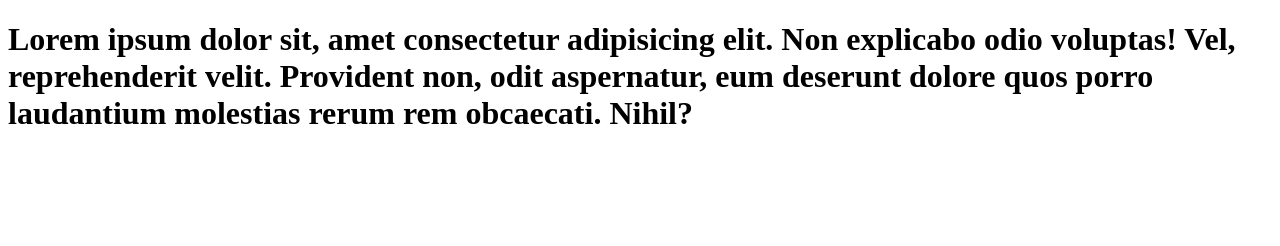
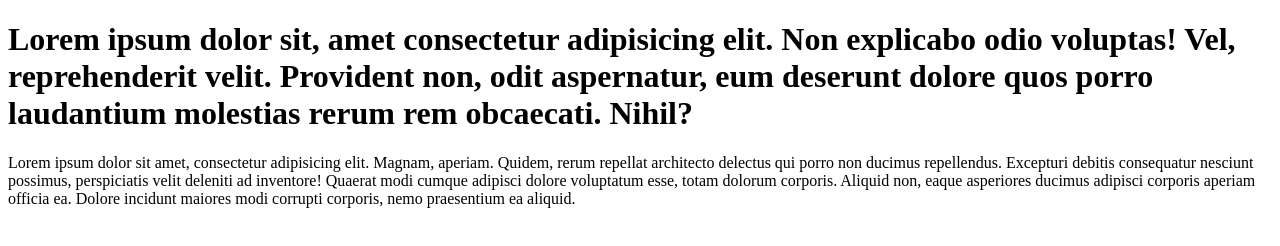
Before and after one commit to Bhavya300/learn-git, a plain HTML site: page index.html in a window 1280 px wide. Drawn offline with Linux system fonts and the light colour scheme.

Commit message:
update2 index.html

```diff
--- a/index.html
+++ b/index.html
@@ -12,5 +12,14 @@
       eum deserunt dolore quos porro laudantium molestias rerum rem obcaecati.
       Nihil?
     </h1>
+    <p>
+      Lorem ipsum dolor sit amet, consectetur adipisicing elit. Magnam, aperiam.
+      Quidem, rerum repellat architecto delectus qui porro non ducimus
+      repellendus. Excepturi debitis consequatur nesciunt possimus, perspiciatis
+      velit deleniti ad inventore! Quaerat modi cumque adipisci dolore
+      voluptatum esse, totam dolorum corporis. Aliquid non, eaque asperiores
+      ducimus adipisci corporis aperiam officia ea. Dolore incidunt maiores modi
+      corrupti corporis, nemo praesentium ea aliquid.
+    </p>
   </body>
 </html>
```
